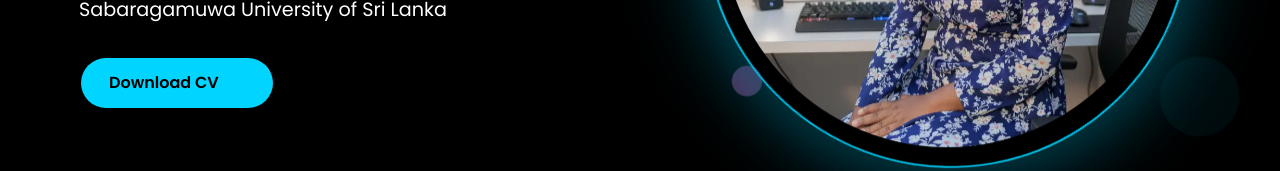
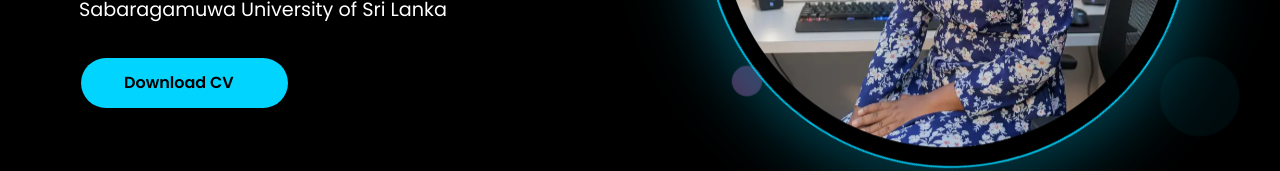
Before and after one commit to Madhu20021111/My_Portfolio, a React (Create React App) app: page / in a window 1280 px wide. Shown: the part 493-664 px from the top of the page. Built offline with nearby package versions, Linux system fonts and the light colour scheme.

Commit message:
download button updated

```diff
--- a/src/components/Hero.css
+++ b/src/components/Hero.css
@@ -209,6 +209,11 @@
   margin-top: 30px;
 }
 
+.btn-content{
+  justify-content: center;
+  margin-left: 15px;
+}
+
 .hero-buttons .btn {
   display: inline-flex;
   align-items: center;
@@ -237,6 +242,7 @@
   color: #000000;
   border: 2px solid #00d4ff;
 }
+
 .btn-outline:hover {
   background: rgba(0, 212, 255, 0.1);
   transform: translateY(-3px);
--- a/src/components/Hero.js
+++ b/src/components/Hero.js
@@ -19,19 +19,10 @@ const Hero = () => {
             <p className="hero-subtitle">Undergraduate at Faculty of Computing</p>
             <p className="hero-institution"> Sabaragamuwa University of Sri Lanka</p>
             <div className="hero-buttons">
-              {/* <a href="#projects" className="btn btn-primary">
-                <span>View My Work</span>
-                <a/>
-                <FaArrowRight/>
-                <i className="fas fa-arrow-right"></i>
-              </a>
-              <a href="#contact" className="btn btn-primary">
-                <span>Contact Me</span>
-                <i className="fas fa-envelope"></i>
-                <FaEnvelope/>
-              </a> */}
               <a href="/Nirosha_Madhumali_CV.pdf" download className="btn btn-outline">
+                <div className="btn-content">
                 <span>Download CV</span>
+                </div>
                 <FaDownload />
               </a>
             </div>
```
